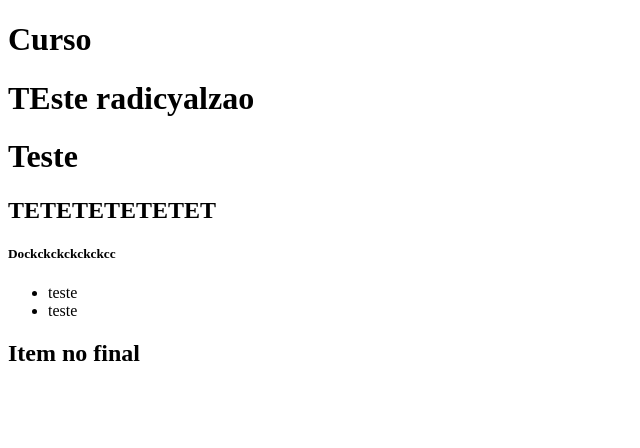
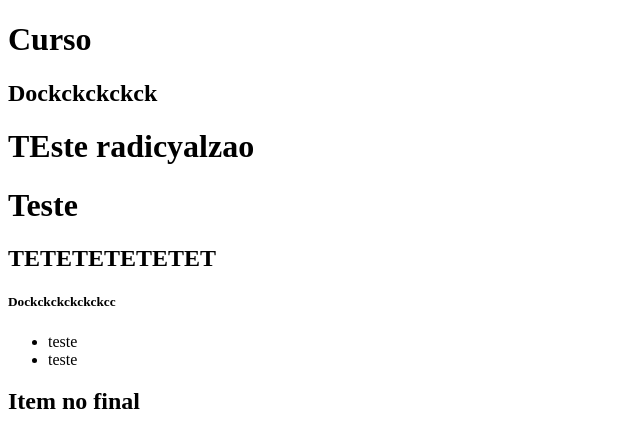
Before and after one commit to Lyandra9/Teste_GIT, a plain HTML site: page index.html in a window 1280 px wide. Shown: the whole page, without its empty margins (0-640 px from the left). Drawn offline with Linux system fonts and the light colour scheme.

Commit message:
Sei la man

```diff
--- a/index.html
+++ b/index.html
@@ -9,6 +9,7 @@
   <body>
     <div>
       <h1>Curso</h1>
+      <h2>Dockckckckck</h2>
       <h1>TEste radicyalzao</h1>
       <h1>Teste</h1>
       <h2>TETETETETETET</h2>
```
